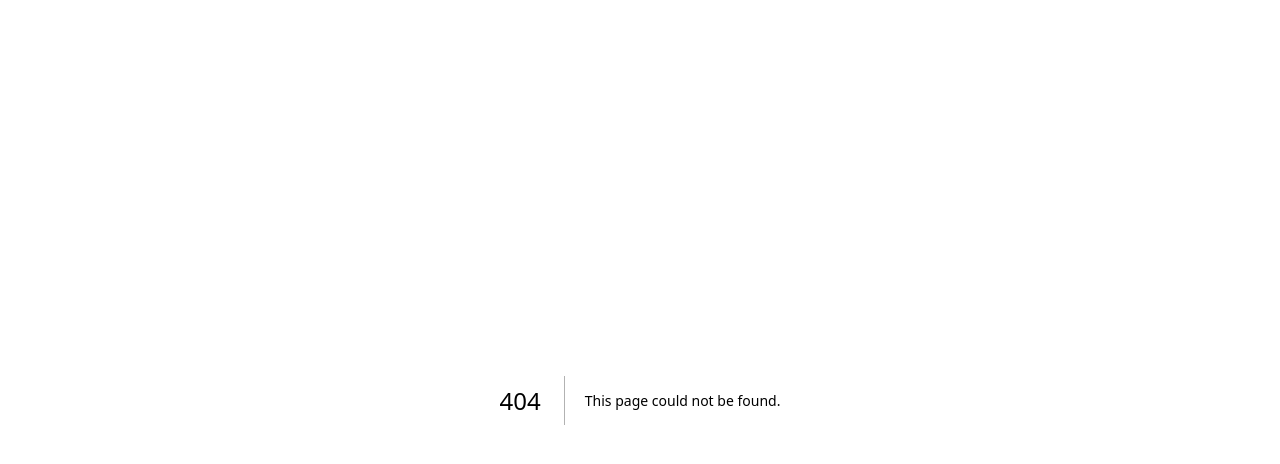
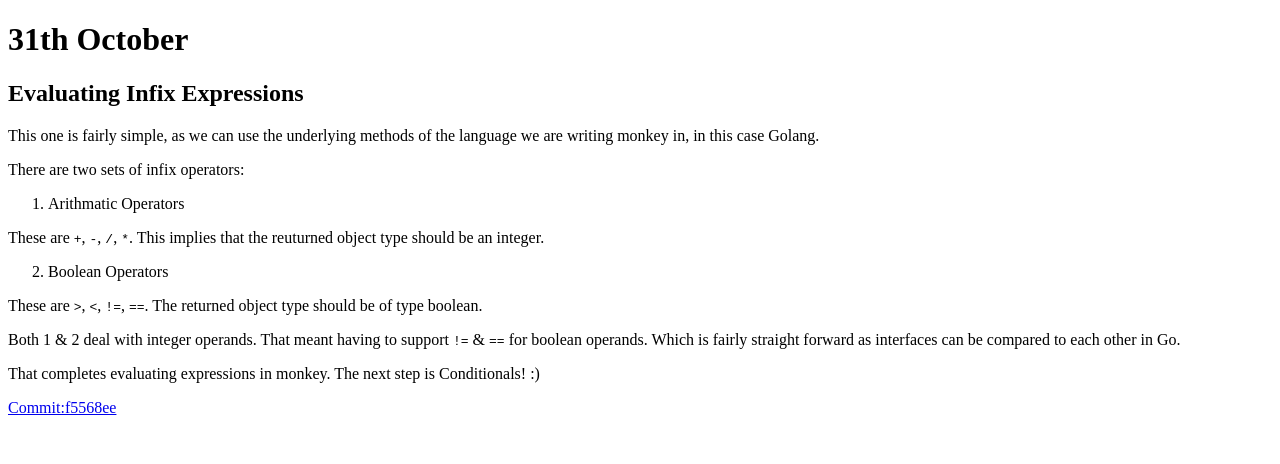
Before and after one commit to Cijin/seagin, a Next.js app: page /2023/october/31 in a window 1280 px wide. Before the commit this address had no page. Shown: the top 464 px of the page. Built offline with nearby package versions, Linux system fonts and the light colour scheme.

Commit message:
entry for 31 october

```diff
--- /dev/null
+++ b/pages/2023/october/31.mdx
@@ -0,0 +1,25 @@
+# 31th October
+
+## Evaluating Infix Expressions
+
+This one is fairly simple, as we can use the underlying methods of the language
+we are writing monkey in, in this case Golang.
+
+There are two sets of infix operators:
+
+1. Arithmatic Operators
+
+These are `+`, `-`, `/`, `*`. This implies that the reuturned object type should
+be an integer.
+
+2. Boolean Operators
+
+These are `>`, `<`, `!=`, `==`. The returned object type should be of type boolean.
+
+Both 1 & 2 deal with integer operands. That meant having to support `!=` & `==` for
+boolean operands. Which is fairly straight forward as interfaces can be compared to
+each other in Go.
+
+That completes evaluating expressions in monkey. The next step is Conditionals! :)
+
+[Commit:f5568ee](https://github.com/Cijin/go-interpreter/commit/f5568ee2892b8ab46bb4dd8f8be3215aa8f08436)
```
